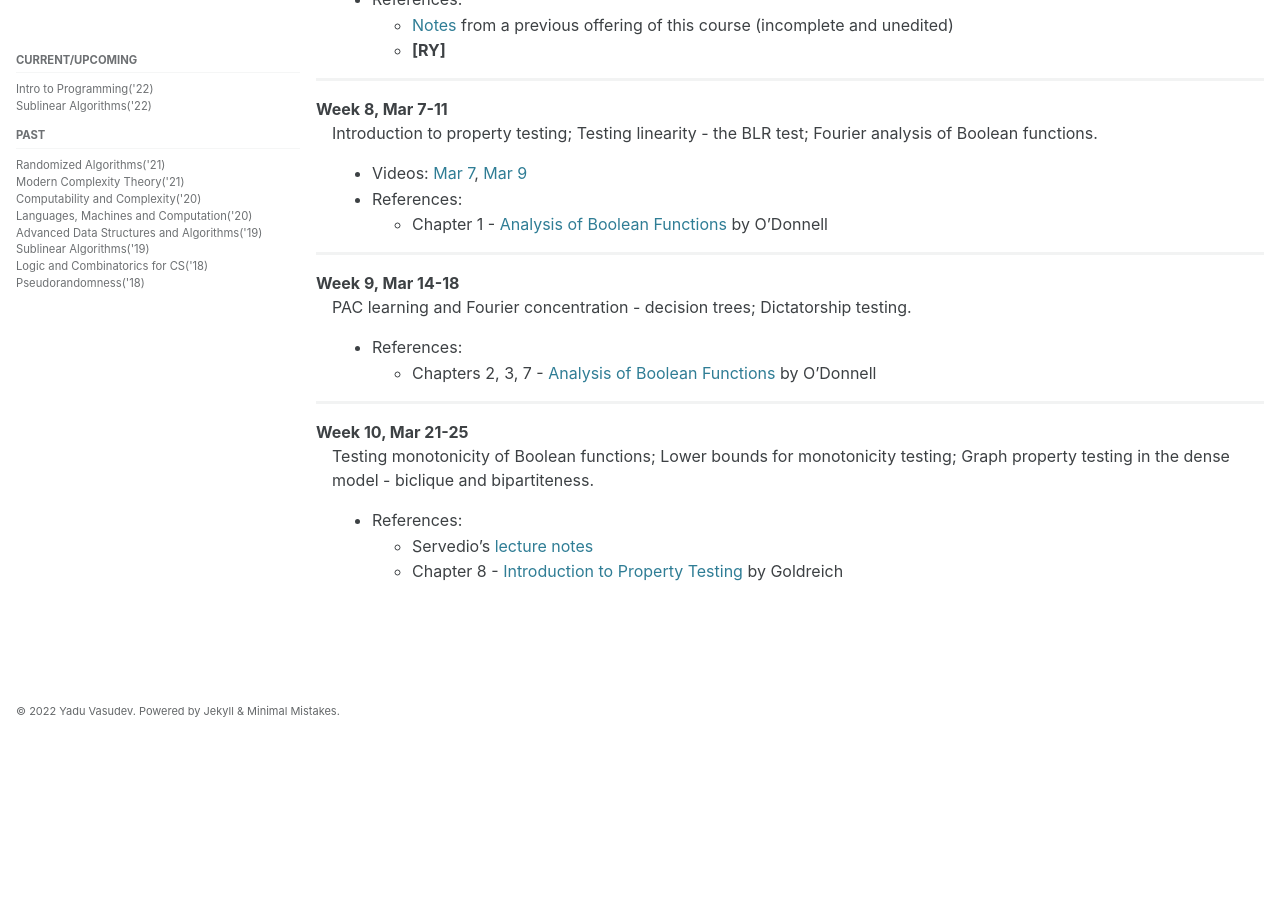
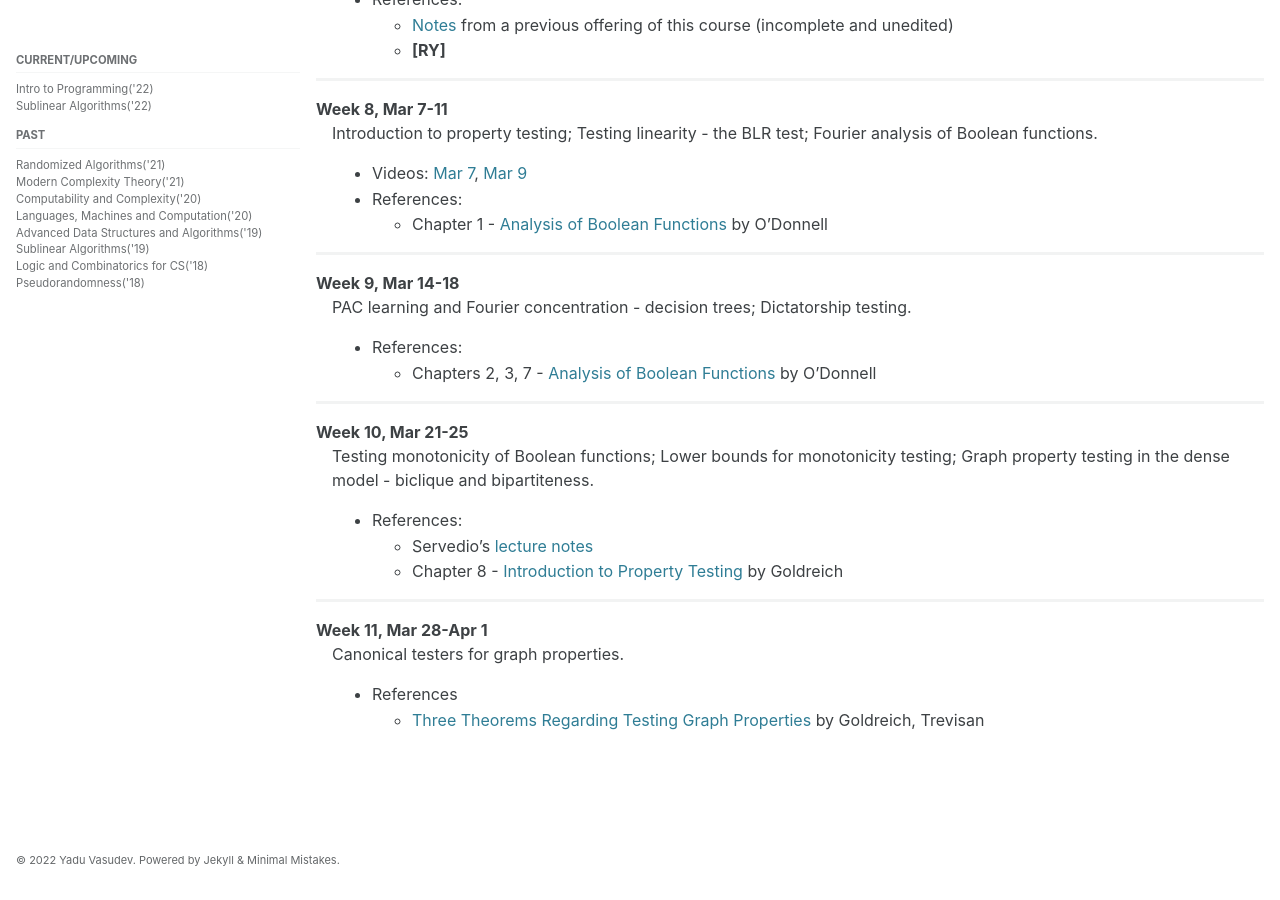
Before and after one commit to yaduvasudev/yaduvasudev.github.io, a Jekyll site: the page built from _pages/6025-22-lectures.md, in a window 1280 px wide and 900 px high, scrolled down 2136 px. Built offline with Jekyll 4.4.1, drawn with Linux system fonts in a browser that asks for light colours; cached includes are drawn as plain includes; formulas are drawn with MathJax 3; before the commit the page ends 2888 px from its top, so only the background shows below that.

Commit message:
Updates Week 10
Lec Mar 28, link to course reading

```diff
--- a/_pages/6025-22-lectures.md
+++ b/_pages/6025-22-lectures.md
@@ -116,3 +116,10 @@ Week 10, Mar 21-25
 - References:
     - Servedio's [lecture notes](http://www.cs.columbia.edu/~rocco/Teaching/S14/Scribe/lecture8.pdf)
     - Chapter 8 - [Introduction to Property Testing](https://www.wisdom.weizmann.ac.il/~oded/PDF/pt-v3.pdf) by Goldreich
+
+---
+
+Week 11, Mar 28-Apr 1
+: Canonical testers for graph properties.
+- References
+    - [Three Theorems Regarding Testing Graph Properties](http://theory.stanford.edu/~trevisan/pubs/gt03.pdf) by Goldreich, Trevisan
```
Also changed, not shown: _pages/6025-22.md (+1 -1 lines).
